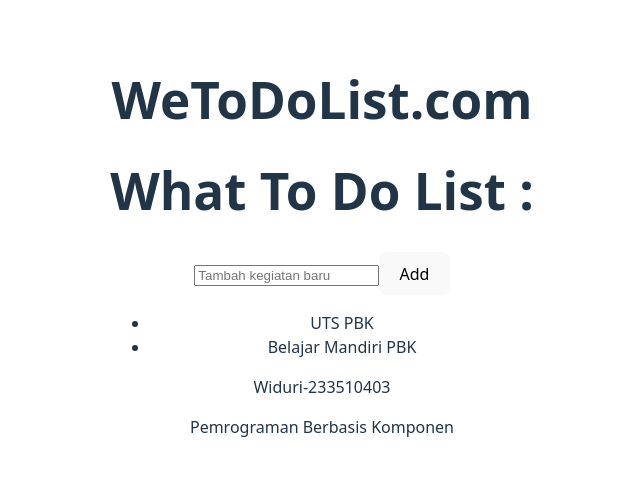
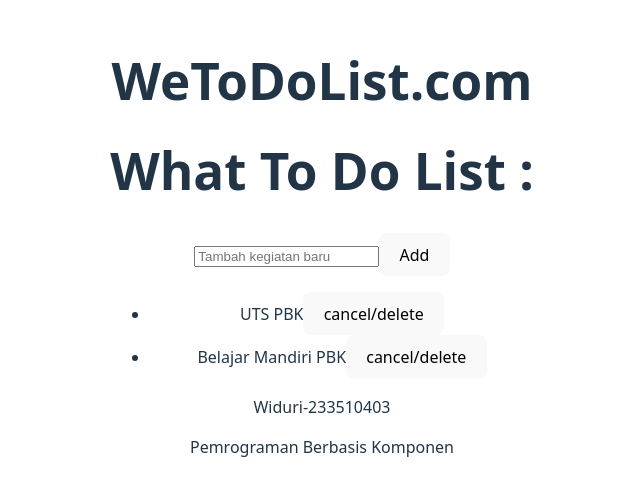
Before and after one commit to Widuriii/32-pbk-uts-233510403, a Vue app: page / in a window 1280 px wide. Shown: the part 154-650 px from the top of the page, without its empty margins (318-958 px from the left). Built offline with nearby package versions, Linux system fonts and the light colour scheme.

Commit message:
3.Fitur membatalkan/menghapus kegiatan yang telah diinput

```diff
--- a/src/App.vue
+++ b/src/App.vue
@@ -18,6 +18,10 @@ const addTask = () => {
   newTask.value = ''
 }
 
+const deleteTask = (id) => {
+  tasks.value = tasks.value.filter(t => t.id !== id)
+}
+
 </script>
 
 <template>
@@ -36,6 +40,7 @@ const addTask = () => {
   <ul class="task-list">
     <li v-for="task in tasks" :key="task.id" class="task">
       <span>{{ task.text }}</span>
+      <button @click="deleteTask(task.id)">cancel/delete</button>
     </li>
   </ul>
 </div>
```
